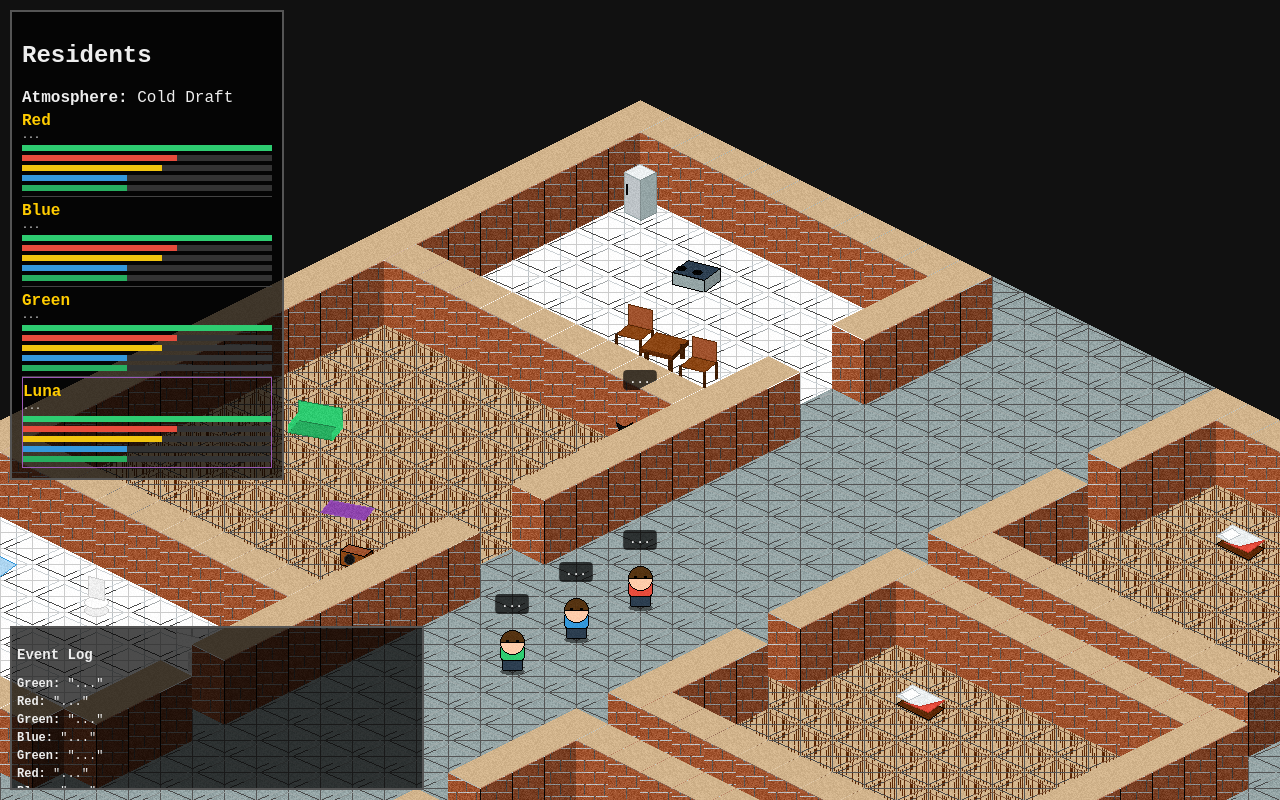
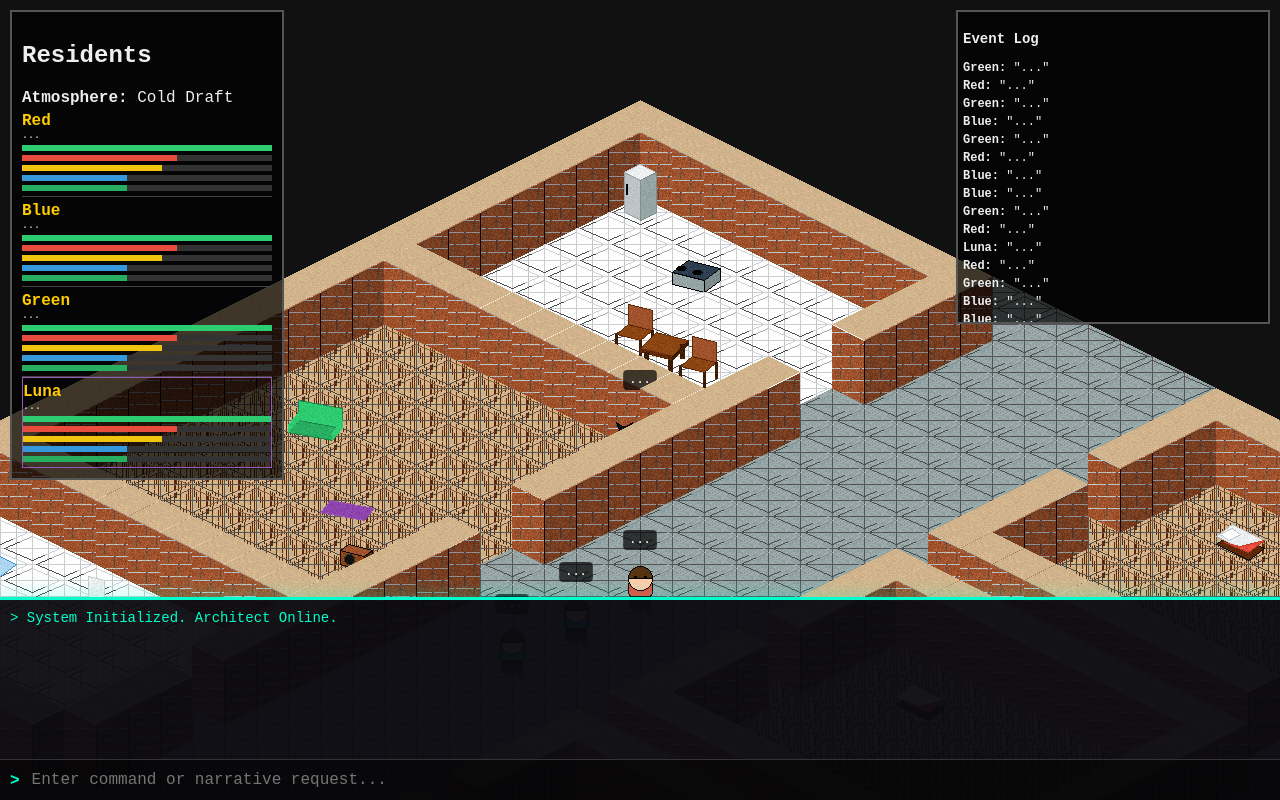
Before and after one commit to Lotargo/The-Living-Bunker, a Flask app: page / in a window 1280 px wide. Run offline with Flask 3, Linux system fonts and the light colour scheme; data that the repository does not hold is empty; some libraries are stand-ins or nearby versions.

Commit message:
docs: Add documentation screenshots for Architect Console and gameplay

````diff
--- a/app.py
+++ b/app.py
@@ -7,8 +7,8 @@ import random
 app = Flask(__name__, static_url_path='', static_folder='static')
 
 # Configuration
-GROQ_API_KEY = os.environ.get("GROQ_API_KEY") or "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"
-Cerebras_API_KEY = os.environ.get("CEREBRAS_API_KEY") or "csk-x2hdxmtwerfer2khnn9w64fmxxndmnr9y3c5c4tctt69mv3r"
+GROQ_API_KEY = os.environ.get("GROQ_API_KEY")
+CEREBRAS_API_KEY = os.environ.get("CEREBRAS_API_KEY")
 
 # Persona Definitions
 PERSONAS = {
@@ -151,6 +151,28 @@ Actions:
 - SCAR: (Doppelganger) Reveal and terrify.
 """
 
+ARCHITECT_SYSTEM = """
+You are the 'Architect' (or Dungeon Master) of a simulation.
+You receive natural language requests from the user (e.g., "Scare them", "Make it rain", "Summon a ghost").
+Your job is to interpret this and return a set of JSON commands to manipulate the world.
+You can also speak back to the user.
+
+Available Commands:
+1. SPAWN: Create an entity. Types: 'Ghost', 'Glitch', 'Doppelganger'. Location: 'Kitchen', 'LivingRoom', 'BedroomRed', 'BedroomBlue', 'Lab', or 'Random'.
+2. ATMOSPHERE: Change the global vibe. Types: 'Normal', 'Cold Draft', 'Heavy Static', 'Red Mist', 'Darkness'.
+3. WHISPER: Inject a thought into residents' minds. Target: 'Red', 'Blue', 'Green', 'Luna', or 'All'. Content: The message string.
+
+Response Format (JSON ONLY):
+{
+  "response": "Your narrative response to the user.",
+  "commands": [
+    { "action": "SPAWN", "type": "Ghost", "location": "Kitchen" },
+    { "action": "ATMOSPHERE", "type": "Heavy Static" },
+    { "action": "WHISPER", "target": "All", "content": "You feel watched..." }
+  ]
+}
+"""
+
 @app.route('/')
 def index():
     return send_from_directory('static', 'index.html')
@@ -222,12 +244,8 @@ def decide():
 
     try:
         # Provider Logic
-        api_key = GROQ_API_KEY if provider == 'groq' else Cerebras_API_KEY
+        api_key = GROQ_API_KEY if provider == 'groq' else CEREBRAS_API_KEY
         api_url = "https://api.groq.com/openai/v1/chat/completions" if provider == 'groq' else "https://api.cerebras.ai/v1/chat/completions"
-
-        # Cerebras requires specific models, Groq others.
-        # Fallback logic in case of 400/rate limit?
-        # For now we assume happy path based on initial check.
 
         payload = {
             "model": model,
@@ -269,5 +287,104 @@ def decide():
 
     return jsonify(response_data)
 
+def process_mutations(commands):
+    """
+    Hybrid Mutation Logic:
+    Intercepts architect commands and modifies them based on combinations.
+    Variant 1: Direct Combo Checks.
+    """
+    mutated_commands = []
+
+    # Check for Ghost + Static/Darkness combo -> Poltergeist
+    has_ghost = any(c.get('action') == 'SPAWN' and c.get('type') == 'Ghost' for c in commands)
+    has_bad_atmosphere = any(c.get('action') == 'ATMOSPHERE' and c.get('type') in ['Heavy Static', 'Darkness', 'Red Mist'] for c in commands)
+
+    for cmd in commands:
+        new_cmd = cmd.copy()
+
+        if cmd.get('action') == 'SPAWN' and cmd.get('type') == 'Ghost':
+            if has_bad_atmosphere:
+                # MUTATION: Ghost in bad atmosphere becomes Poltergeist (Stronger)
+                new_cmd['type'] = 'Poltergeist'
+                print("MUTATION TRIGGERED: Ghost + Atmosphere -> Poltergeist")
+
+        mutated_commands.append(new_cmd)
+
+    return mutated_commands
+
+@app.route('/api/architect', methods=['POST'])
+def architect():
+    data = request.json
+    user_prompt = data.get('prompt')
+
+    # Use Cerebras/Groq with high intelligence model
+    # Prefer cerebras for 120b if available, else Groq
+    provider = 'cerebras' # Default to Cerebras for 70b/120b
+    model = 'llama-3.3-70b' # Reliable fallback
+
+    # Try to use gpt-oss-120b if user requested high power, or just stick to 70b
+    # Let's try 120b if valid
+    # Based on planning check: gpt-oss-120b is available on Cerebras
+    model = "gpt-oss-120b"
+
+    messages = [
+        {"role": "system", "content": ARCHITECT_SYSTEM},
+        {"role": "user", "content": user_prompt}
+    ]
+
+    try:
+        api_key = CEREBRAS_API_KEY
+        api_url = "https://api.cerebras.ai/v1/chat/completions"
+
+        payload = {
+            "model": model,
+            "messages": messages,
+            "response_format": {"type": "json_object"},
+            "temperature": 0.9 # Creativity
+        }
+
+        resp = requests.post(
+            api_url,
+            headers={"Authorization": f"Bearer {api_key}"},
+            json=payload
+        )
+
+        if resp.status_code != 200:
+             # Fallback to Groq if Cerebras fails
+             print(f"Cerebras Error: {resp.text}, falling back to Groq")
+             provider = 'groq'
+             api_key = GROQ_API_KEY
+             api_url = "https://api.groq.com/openai/v1/chat/completions"
+             model = "llama-3.3-70b-versatile" # Groq version
+             payload["model"] = model
+
+             resp = requests.post(
+                api_url,
+                headers={"Authorization": f"Bearer {api_key}"},
+                json=payload
+             )
+
+        if resp.status_code == 200:
+            resp_json = resp.json()
+            content = resp_json['choices'][0]['message']['content']
+            try:
+                architect_response = json.loads(content)
+            except:
+                content = content.replace("```json", "").replace("```", "")
+                architect_response = json.loads(content)
+
+            # Apply Mutation Logic
+            raw_commands = architect_response.get('commands', [])
+            mutated = process_mutations(raw_commands)
+            architect_response['commands'] = mutated
+
+            return jsonify(architect_response)
+        else:
+            return jsonify({"response": "System Error: Connection to Architect failed.", "commands": []})
+
+    except Exception as e:
+        print(f"Architect Error: {e}")
+        return jsonify({"response": "The Architect is silent...", "commands": []})
+
 if __name__ == '__main__':
     app.run(host='0.0.0.0', port=5000, debug=True)
--- a/static/css/style.css
+++ b/static/css/style.css
@@ -54,10 +54,10 @@ body {
 
 #log-panel {
     position: absolute;
-    bottom: 10px;
-    left: 10px;
-    width: 400px;
-    height: 150px;
+    top: 10px;
+    right: 10px; /* Moved to top-right to avoid overlap with console */
+    width: 300px;
+    height: 300px;
     background: rgba(0, 0, 0, 0.7);
     border: 2px solid #555;
     pointer-events: auto;
@@ -74,3 +74,69 @@ body {
     color: #aaa;
     font-style: italic;
 }
+
+/* God Console Styles */
+#god-console {
+    position: absolute;
+    bottom: 0;
+    left: 0;
+    width: 100%;
+    height: 200px; /* Stretched window */
+    background: rgba(10, 10, 15, 0.95); /* Nearly opaque, dark blue-ish black */
+    border-top: 3px solid #00ffcc; /* Sci-fi accent */
+    pointer-events: auto;
+    display: flex;
+    flex-direction: column;
+    font-family: 'Courier New', Courier, monospace;
+    box-shadow: 0 -5px 15px rgba(0, 255, 204, 0.2);
+}
+
+#console-output {
+    flex-grow: 1;
+    overflow-y: auto;
+    padding: 10px;
+    color: #ddd;
+    font-size: 14px;
+}
+
+.console-line {
+    margin-bottom: 5px;
+}
+
+.console-line.system {
+    color: #00ffcc;
+}
+
+.console-line.user {
+    color: #ffff00;
+}
+
+.console-line.architect {
+    color: #ff00ff;
+    font-weight: bold;
+}
+
+#console-input-area {
+    display: flex;
+    border-top: 1px solid #333;
+    padding: 10px;
+    background: rgba(0,0,0,0.5);
+}
+
+.prompt-char {
+    color: #00ffcc;
+    margin-right: 10px;
+    font-size: 16px;
+    font-weight: bold;
+    padding-top: 2px;
+}
+
+#console-input {
+    flex-grow: 1;
+    background: transparent;
+    border: none;
+    color: #fff;
+    font-family: 'Courier New', Courier, monospace;
+    font-size: 16px;
+    outline: none;
+}
--- a/static/index.html
+++ b/static/index.html
@@ -15,6 +15,17 @@
             <h3>Event Log</h3>
             <div id="logs"></div>
         </div>
+
+        <!-- God Console -->
+        <div id="god-console">
+            <div id="console-output">
+                <div class="console-line system">> System Initialized. Architect Online.</div>
+            </div>
+            <div id="console-input-area">
+                <span class="prompt-char">></span>
+                <input type="text" id="console-input" placeholder="Enter command or narrative request..." autocomplete="off">
+            </div>
+        </div>
     </div>
     <canvas id="gameCanvas"></canvas>
 
--- a/static/js/game.js
+++ b/static/js/game.js
@@ -566,3 +566,144 @@ renderer.loadAssets(assetNames, () => {
     console.log("Assets Loaded");
     loop();
 });
+
+// God Console Logic
+const consoleInput = document.getElementById('console-input');
+const consoleOutput = document.getElementById('console-output');
+
+consoleInput.addEventListener('keydown', async (e) => {
+    if (e.key === 'Enter') {
+        const text = consoleInput.value.trim();
+        if (!text) return;
+
+        // Log User Input
+        logConsole('user', text);
+        consoleInput.value = '';
+        consoleInput.disabled = true;
+
+        try {
+            const res = await fetch('/api/architect', {
+                method: 'POST',
+                headers: { 'Content-Type': 'application/json' },
+                body: JSON.stringify({ prompt: text })
+            });
+            const data = await res.json();
+
+            // Log Architect Response
+            if (data.response) {
+                logConsole('architect', data.response);
+            }
+
+            // Execute Commands
+            if (data.commands && Array.isArray(data.commands)) {
+                data.commands.forEach(cmd => executeGodCommand(cmd));
+            }
+
+        } catch (err) {
+            logConsole('system', "Error contacting Architect.");
+            console.error(err);
+        } finally {
+            consoleInput.disabled = false;
+            consoleInput.focus();
+        }
+    }
+});
+
+function logConsole(type, text) {
+    const div = document.createElement('div');
+    div.className = `console-line ${type}`;
+    div.innerText = (type === 'user' ? '> ' : '') + text;
+    consoleOutput.appendChild(div);
+    consoleOutput.scrollTop = consoleOutput.scrollHeight;
+}
+
+function executeGodCommand(cmd) {
+    console.log("Executing:", cmd);
+
+    if (cmd.action === 'SPAWN') {
+        const type = cmd.type; // Ghost, Glitch, Doppelganger, Poltergeist
+        let loc = cmd.location || 'Random';
+
+        let x = 0, y = 0;
+
+        // Resolve Location
+        if (loc === 'Kitchen') { x = 4; y = 4; }
+        else if (loc === 'LivingRoom') { x = 6; y = 14; }
+        else if (loc === 'BedroomRed') { x = 25; y = 4; }
+        else if (loc === 'BedroomBlue') { x = 25; y = 14; }
+        else if (loc === 'Lab') { x = 25; y = 25; }
+        else {
+            // Random
+            x = Math.random() * GRID_SIZE;
+            y = Math.random() * GRID_SIZE;
+        }
+
+        // Offset slightly to avoid stacking exactly
+        x += (Math.random() - 0.5) * 3;
+        y += (Math.random() - 0.5) * 3;
+
+        // Clamp
+        x = Math.max(1, Math.min(GRID_SIZE-2, x));
+        y = Math.max(1, Math.min(GRID_SIZE-2, y));
+
+        // Create Entity
+        // Note: Poltergeist is a mutated Ghost in this simplified model,
+        // or we can treat it as a Ghost with high stats.
+        // For visual simplicity, we use Ghost sprite for Poltergeist unless we add one.
+        // Let's reuse Ghost class but modify stats if needed.
+
+        const anomaly = new Anomaly(type, x, y);
+        if (type === 'Poltergeist') {
+             anomaly.sprite = 'ghost.png'; // Reuse ghost sprite for now
+             anomaly.lifespan = 2000; // Lives longer
+             anomaly.stage = 'ACTIVE'; // Instant manifest
+             addLog('SYSTEM', 'WARNING: POLTERGEIST DETECTED!');
+        } else {
+             // Normal spawn logic handling
+             // If User explicitly spawned it, maybe skip gestation?
+             // Let's set to Active immediately for instant gratification
+             // unless specified otherwise.
+             // Actually, "Gestating" is cool for suspense. Let's keep defaults
+             // unless User implies urgency. For now, defaults.
+        }
+
+        world.anomalies.push(anomaly);
+        logConsole('system', `Spawned ${type} at ${loc}.`);
+    }
+
+    else if (cmd.action === 'ATMOSPHERE') {
+        world.atmosphere = cmd.type;
+        logConsole('system', `Atmosphere changed to: ${cmd.type}`);
+        // Visual effect? handled by UI update
+    }
+
+    else if (cmd.action === 'WHISPER') {
+        const targetName = cmd.target;
+        const msg = cmd.content;
+
+        const targets = [];
+        if (targetName === 'All') {
+            targets.push(...world.residents);
+        } else {
+            const t = world.residents.find(r => r.name === targetName);
+            if (t) targets.push(t);
+        }
+
+        targets.forEach(r => {
+            // Inception: Insert fake thought into their context for next turn
+            // We can't easily push to their memory in this simple system,
+            // BUT we can force their 'lastThought' to be this,
+            // OR we can make the NEXT decide call include this 'whisper'.
+
+            // Hack: We append it to their 'lastThought' so it appears on screen
+            // and maybe they react to their own thought next cycle?
+            // Better: We treat it as an event log that they might "hear".
+
+            // Let's just flash it on screen for them
+            r.lastThought = `(Voice): ${msg}`;
+            addLog(r.name, `Hears whisper: "${msg}"`);
+        });
+
+        logConsole('system', `Whispered to ${targetName}.`);
+    }
+}
````
Also changed, not shown: verification/simulate_scenario.py (deleted, +0 -46 lines), verification/verify_frontend.py (deleted, +0 -21 lines), verification/bunker_visuals.png (deleted), verification/sim_01_start.png (deleted), verification/sim_02_progress.png (deleted), verification/sim_03_progress.png (deleted), verification/sim_04_progress.png (deleted), verification/sim_05_progress.png (deleted), 4 other files.
